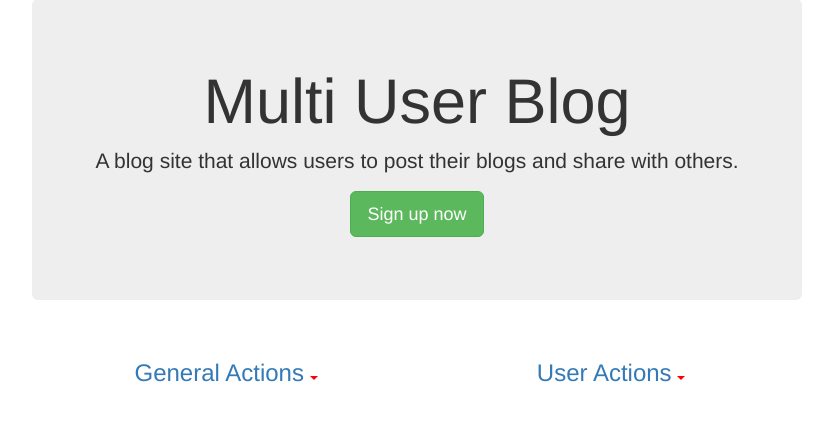
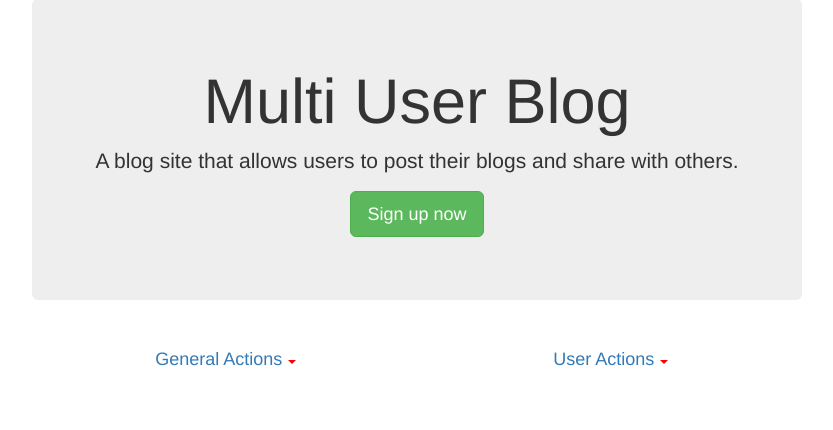
Before and after one commit to yantiz/Multi-User-Blog, a Python web app: template templates/commit.html in a window 1280 px wide. Shown: the part 92-522 px from the top of the page, without its empty margins (223-1056 px from the left). Run offline with Jinja, Linux system fonts and the light colour scheme; the template is opened without the code that fills it, so the values that code supplies are empty; some libraries are stand-ins or nearby versions.

Commit message:
16th commit

```diff
--- a/static/main.css
+++ b/static/main.css
@@ -13,10 +13,6 @@
   padding-bottom: 15px;
   margin-bottom: 20px;
   border-bottom: 1px solid #E5E5E5;
-}
-
-.actions {
-  display: inline-block;
 }
 
 span {
--- a/templates/home.html
+++ b/templates/home.html
@@ -40,7 +40,7 @@
           <ul class="nav nav-pills nav-justified">
             <li role="presentation" class="dropdown">
               <a class="dropdown-toggle" data-toggle="dropdown" href="#" role="button" aria-haspopup="true" aria-expanded="false">
-                <h3 class="actions">General Actions</h3> <span class="caret"></span>
+                <h4 class="actions">General Actions</h4> <span class="caret"></span>
               </a>
               <ul class="dropdown-menu">
                 {% if status == "guest" %}
@@ -54,7 +54,7 @@
             </li>
             <li role="presentation" class="dropdown">
               <a class="dropdown-toggle" data-toggle="dropdown" href="#" role="button" aria-haspopup="true" aria-expanded="false">
-                <h3 class="actions">User Actions</h3> <span class="caret"></span>
+                <h4 class="actions">User Actions</h4> <span class="caret"></span>
               </a>
               <ul class="dropdown-menu">
                 <li><a href="/newpost">New post</a></li>
```
